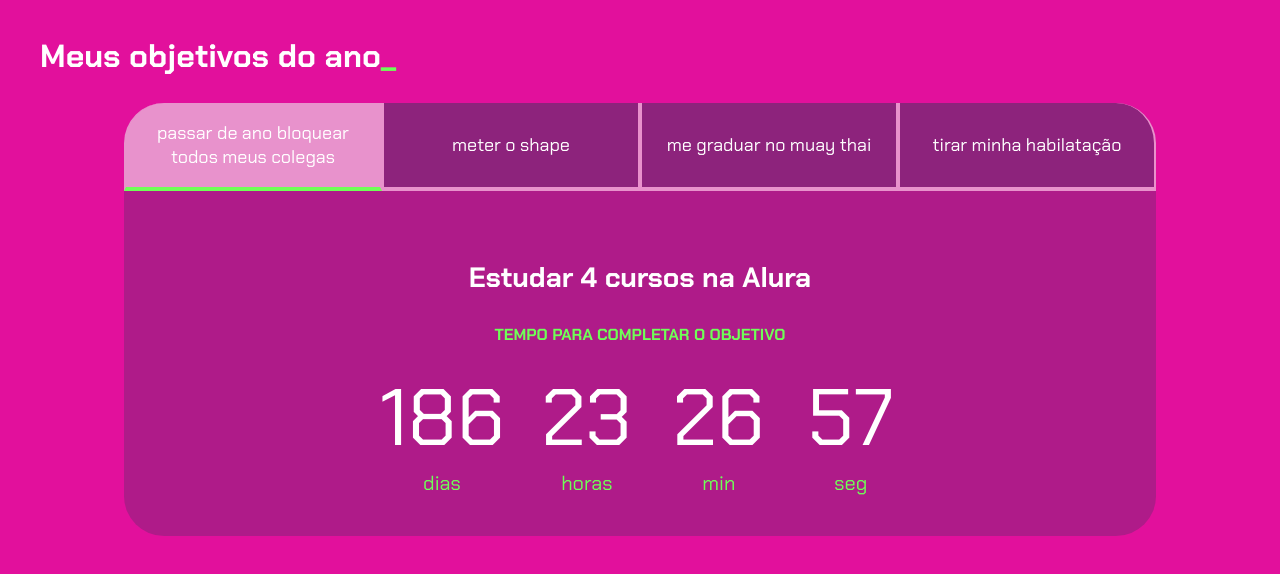
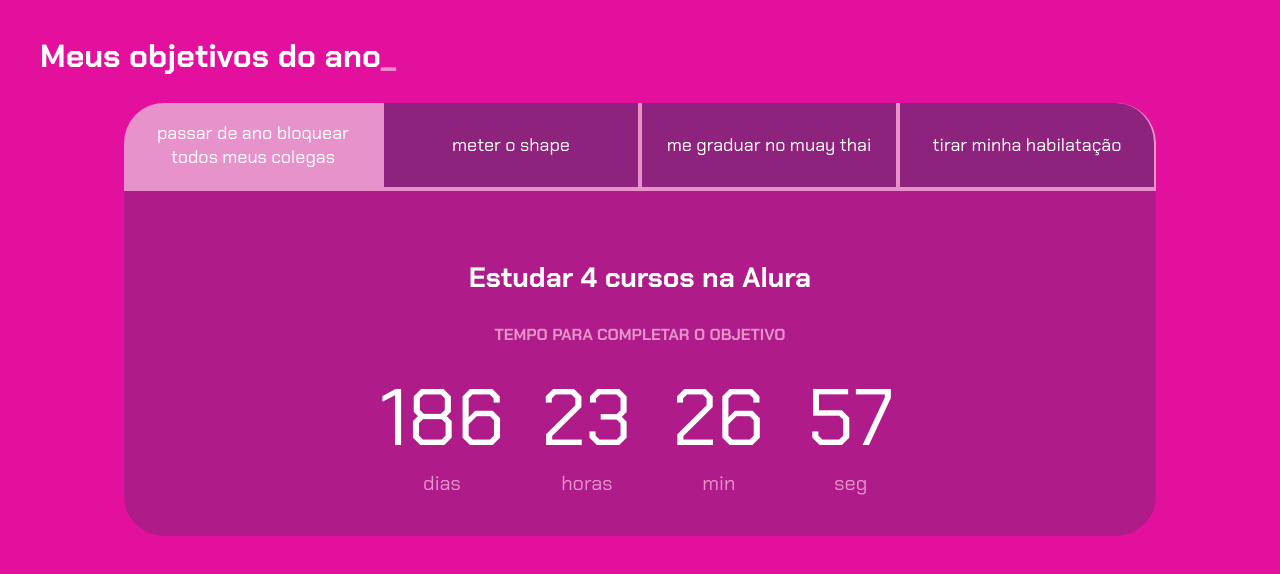
Before and after one commit to HMO18007/2trimestre, a plain HTML site: page index.html in a window 1280 px wide. Drawn offline with Linux system fonts and the light colour scheme.

Commit message:
Update style.css

```diff
--- a/style.css
+++ b/style.css
@@ -3,7 +3,7 @@
 
 :root {
     --cor-de-fundo: #e2109c;
-    --verde: #6FFF57;
+    --verde: #e892cc;
     --branco: #FFFFFF;
     --botao-ativo: #e892cc;
     --botao-inativo: rgba(58, 55, 94, 0.5);
```
